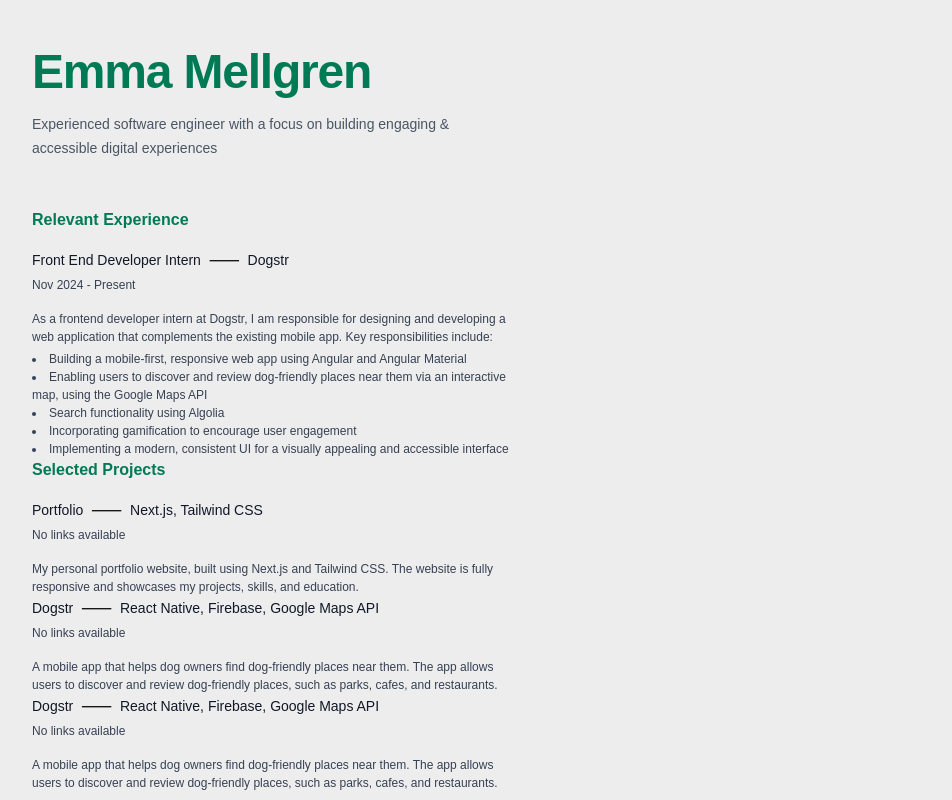
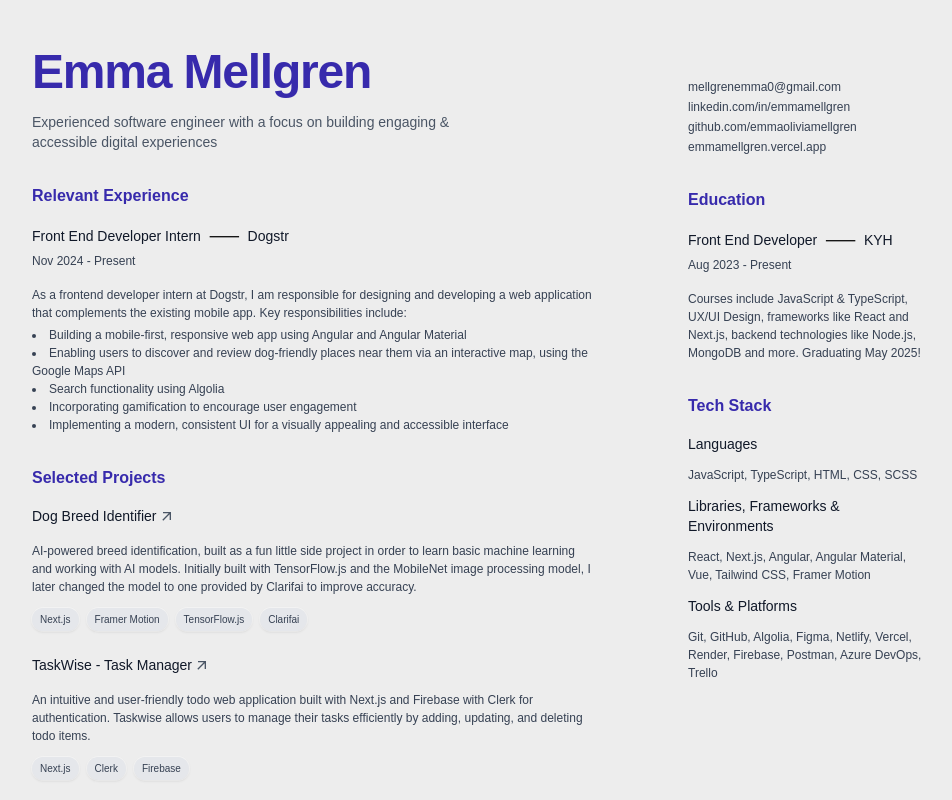
Before and after one commit to emmaoliviamellgren/resume, a Next.js app: page / in a window 1280 px wide. Shown: the top 800 px of the page, without its empty margins (160-1112 px from the left). Built offline with nearby package versions, Linux system fonts and the light colour scheme; a web font is replaced by a local one.

Commit message:
Final stuff

```diff
--- /dev/null
+++ b/app/components/contact.tsx
@@ -0,0 +1,16 @@
+import { data } from '../constants/data';
+
+const Contact = () => {
+	const { email, linkedin, github, website } = data.contact;
+
+	return (
+		<p className='paragraph flex flex-col gap-0.5 mt-[30px]'>
+			<a href={`mailto:${email}`}>mellgrenemma0@gmail.com</a>
+			<a href={linkedin}>linkedin.com/in/emmamellgren</a>
+			<a href={github}>github.com/emmaoliviamellgren</a>
+			<a href={website}>emmamellgren.vercel.app</a>
+		</p>
+	);
+};
+
+export default Contact;
--- /dev/null
+++ b/app/components/education.tsx
@@ -0,0 +1,22 @@
+import React from 'react';
+import Heading from './ui/heading';
+import { data } from '../constants/data';
+
+const Education = () => {
+	const { program, school, duration, description } = data.education;
+	return (
+		<div>
+			<Heading heading='Education' />
+			<div className='flex flex-col gap-1'>
+				<div className='flex gap-2 items-center'>
+					<p className='title'>{program}</p> ⸺
+					<p className='title'>{school}</p>
+				</div>
+				<p className='paragraph'>{duration}</p>
+                <p className='paragraph mt-3'>{description}</p>
+			</div>
+		</div>
+	);
+};
+
+export default Education;
--- a/app/components/experience.tsx
+++ b/app/components/experience.tsx
@@ -6,7 +6,7 @@
 	const { position, company, duration, description } = data.experience;
 
 	return (
-		<>
+		<div>
 			<Heading heading='Relevant Experience' />
 			<div className='flex flex-col gap-1'>
 				<div className='flex gap-2 items-center'>
@@ -26,7 +26,7 @@
 					))}
 				</ul>
 			</div>
-		</>
+		</div>
 	);
 };
 
--- a/app/components/projects.tsx
+++ b/app/components/projects.tsx
@@ -1,5 +1,7 @@
 import { data } from '../constants/data';
 import Heading from './ui/heading';
+import { MdOutlineArrowOutward } from 'react-icons/md';
+import { FaGithub } from 'react-icons/fa';
 
 interface Props {
 	name: string;
@@ -12,30 +14,54 @@
 const Project = ({ name, description, techStack, github, website }: Props) => {
 	return (
 		<div className='flex flex-col gap-1'>
-			<div className='flex gap-2 items-center'>
-				<p className='title'>{name}</p> ⸺
-				<p className='title'>{techStack.join(', ')}</p>
+			<div className='flex gap-0.5 items-center'>
+				<p className='title'>{name}</p>
+				{website && (
+					<a
+						href={website}
+						target='_blank'
+						rel='noopener noreferrer'
+						className='text-gray-600 hover:text-gray-800'>
+						<MdOutlineArrowOutward />
+					</a>
+				)}
+				{github && (
+					<a
+						href={github}
+						target='_blank'
+						rel='noopener noreferrer'
+						className='text-gray-600 hover:text-gray-800 ml-1'>
+						<FaGithub />
+					</a>
+				)}
 			</div>
-
-			<p className='paragraph'>
-				{github || website || 'No links available'}
+			<p className='paragraph mt-3'>{description}</p>
+			<p className='text-[10px] flex-wrap font-medium text-gray-700 flex gap-x-2 mt-2'>
+				{techStack.map((tech, i) => (
+					<span
+						key={i}
+						className='py-1 px-2 bg-gray-200 shadow-sm  ring-white/40 ring-1 rounded-full'>
+						{tech}
+					</span>
+				))}
 			</p>
-			<p className='paragraph mt-3'>{description}</p>
 		</div>
 	);
 };
 
 const Projects = () => {
 	return (
-		<>
+		<div>
 			<Heading heading='Selected Projects' />
+			<div className='flex flex-col gap-6'>
 				{data.projects.list.map((project, i) => (
 					<Project
 						key={i}
 						{...project}
 					/>
 				))}
-		</>
+			</div>
+		</div>
 	);
 };
 
--- /dev/null
+++ b/app/components/techStack.tsx
@@ -0,0 +1,30 @@
+import { data } from '../constants/data';
+import Heading from './ui/heading';
+
+const TechStack = () => {
+	const { languages, libraries, tools } = data.techStack;
+
+	return (
+		<div>
+			<Heading heading='Tech Stack' />
+			<div className='flex flex-col gap-3'>
+				<div>
+					<p className='title'>Languages</p>
+					<p className='paragraph mt-3'>{languages.join(', ')}</p>
+				</div>
+				<div>
+					<p className='title'>
+						Libraries, Frameworks & Environments
+					</p>
+					<p className='paragraph mt-3'>{libraries.join(', ')}</p>
+				</div>
+				<div>
+					<p className='title'>Tools & Platforms</p>
+					<p className='paragraph mt-3'>{tools.join(', ')}</p>
+				</div>
+			</div>
+		</div>
+	);
+};
+
+export default TechStack;
--- a/app/components/ui/header.tsx
+++ b/app/components/ui/header.tsx
@@ -1,7 +1,7 @@
 const Header = () => {
 	return (
-		<div className='flex flex-col gap-4 mb-12'>
-			<h1 className='text-5xl text-emerald-700 font-semibold tracking-tight'>
+		<div className='flex flex-col gap-4'>
+			<h1 className='text-5xl text-indigo-800 font-semibold tracking-tight'>
 				Emma Mellgren
 			</h1>
 			<p className='subtitle max-w-md leading-6'>
--- a/app/constants/data.ts
+++ b/app/constants/data.ts
@@ -1,7 +1,9 @@
 export const data = {
 	contact: {
 		email: 'mellgrenemma0@gmail.com',
-		phone: '073 709 22 81',
+		linkedin: 'https://www.linkedin.com/in/emma-m-945954192/',
+		github: 'https://github.com/emmaoliviamellgren',
+		website: 'https://emmamellgren.vercel.app/',
 	},
 	experience: {
 		position: 'Front End Developer Intern',
@@ -21,31 +23,70 @@
 	projects: {
 		list: [
 			{
-				name: 'Portfolio',
-				description: `My personal portfolio website, built using Next.js and Tailwind CSS. The website is fully responsive and showcases my projects, skills, and education.`,
-				techStack: ['Next.js', 'Tailwind CSS'],
+				name: 'Dog Breed Identifier',
+				description: `AI-powered breed identification, built as a fun little side project in order to learn basic machine learning and working with AI models. Initially built with TensorFlow.js and the MobileNet image processing model, I later changed the model to one provided by Clarifai to improve accuracy.`,
+				techStack: [
+					'Next.js',
+					'Framer Motion',
+					'TensorFlow.js',
+					'Clarifai',
+				],
 				github: '',
+				website: 'https://doggy-identifier.vercel.app/',
+			},
+			{
+				name: 'TaskWise - Task Manager',
+				description: `An intuitive and user-friendly todo web application built with Next.js and Firebase with Clerk for authentication. Taskwise allows users to manage their tasks efficiently by adding, updating, and deleting todo items.`,
+				techStack: ['Next.js', 'Clerk', 'Firebase'],
+				github: '',
+				website: 'https://taskwise.vercel.app/',
+			},
+			{
+				name: 'Nestify - AirBnB Clone',
+				description: `A full stack mock web application inspired by Airbnb, built using Next.js and Firebase with Stripe API for payment flow. It is a modern, scalable, and user-friendly application that allows users to browse (fictional) housings, book stays, and manage their bookings. Built as a form of school project.`,
+				techStack: ['Next.js', 'Firebase', 'Stripe API'],
+				github: 'https://github.com/emmaoliviamellgren/nestify',
 				website: '',
 			},
 			{
-				name: 'Dogstr',
-				description: `A mobile app that helps dog owners find dog-friendly places near them. The app allows users to discover and review dog-friendly places, such as parks, cafes, and restaurants.`,
-				techStack: ['React Native', 'Firebase', 'Google Maps API'],
+				name: 'E-Commerce Website',
+				description: `A full stack e-commerce mock web application built with React in the frontend and Node.js + express in the backend. Users can browse through items, add them to their shopping cart and proceed to checkout process. By creating an account, users can see their order history of previously "purchased" items. Built as a part of a school project learning back end technology.`,
+				techStack: ['React.js', 'Node.js', 'Express', 'MongoDB'],
 				github: '',
-				website: '',
-			},
-			{
-				name: 'Dogstr',
-				description: `A mobile app that helps dog owners find dog-friendly places near them. The app allows users to discover and review dog-friendly places, such as parks, cafes, and restaurants.`,
-				techStack: ['React Native', 'Firebase', 'Google Maps API'],
-				github: '',
-				website: '',
+				website: 'https://e-commerce-client-5p7v.onrender.com/',
 			},
 		],
 	},
 	education: {
-		degree: 'Bachelor of Science in Computer Science',
-		school: 'KTH Royal Institute of Technology',
-		duration: '2019 - 2023',
+		program: 'Front End Developer',
+		school: 'KYH',
+		duration: 'Aug 2023 - Present',
+		description:
+			'Courses include JavaScript & TypeScript, UX/UI Design, frameworks like React and Next.js, backend technologies like Node.js, MongoDB and more. Graduating May 2025!',
+	},
+	techStack: {
+		languages: ['JavaScript', 'TypeScript', 'HTML', 'CSS', 'SCSS'],
+		libraries: [
+			'React',
+			'Next.js',
+			'Angular',
+			'Angular Material',
+			'Vue',
+			'Tailwind CSS',
+			'Framer Motion',
+		],
+		tools: [
+			'Git',
+			'GitHub',
+			'Algolia',
+			'Figma',
+			'Netlify',
+			'Vercel',
+			'Render',
+			'Firebase',
+			'Postman',
+			'Azure DevOps',
+			'Trello',
+		],
 	} as const,
 };
--- a/app/globals.css
+++ b/app/globals.css
@@ -10,7 +10,7 @@
 
 @layer utilities {
 	.heading {
-		@apply text-base text-emerald-700 font-semibold;
+		@apply text-base text-indigo-800 font-semibold;
 	}
 
 	.title {
@@ -18,7 +18,7 @@
 	}
 
 	.subtitle {
-		@apply text-sm text-gray-600 font-normal;
+		@apply text-sm text-gray-600 leading-5 font-normal;
 	}
 
 	.paragraph {
--- a/app/page.tsx
+++ b/app/page.tsx
@@ -1,16 +1,22 @@
+import Contact from './components/contact';
+import Education from './components/education';
 import Experience from './components/experience';
 import Projects from './components/projects';
+import TechStack from './components/techStack';
 import Header from './components/ui/header';
 
 const indexPage = () => {
 	return (
-		<main className='flex flex-row w-full max-w-4xl gap-24 mx-auto'>
-			<aside className='flex flex-col w-[60%]'>
+		<main className='flex flex-row w-full max-w-4xl gap-x-24 mx-auto'>
+			<aside className='flex flex-col gap-8 w-[70%]'>
 				<Header />
 				<Experience />
 				<Projects />
 			</aside>
-			<aside className='flex flex-col w-[40%]'>
+			<aside className='flex flex-col gap-8 w-[30%]'>
+				<Contact />
+				<Education />
+				<TechStack />
 			</aside>
 		</main>
 	);
--- a/package.json
+++ b/package.json
@@ -13,7 +13,8 @@
     "jspdf": "^3.0.0",
     "next": "15.2.1",
     "react": "^19.0.0",
-    "react-dom": "^19.0.0"
+    "react-dom": "^19.0.0",
+    "react-icons": "^5.5.0"
   },
   "devDependencies": {
     "@eslint/eslintrc": "^3",
```
Also changed, not shown: 2 other files (tests, documents, lock files or other folders). Lines whose indentation alone changed are shown as unchanged.
